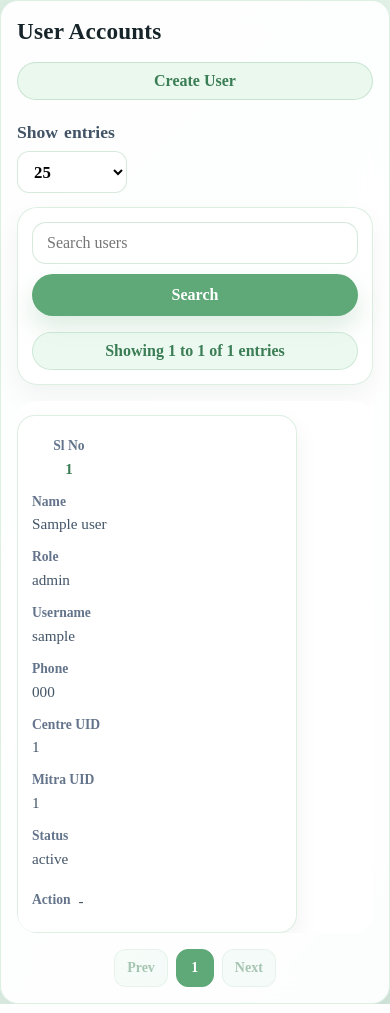
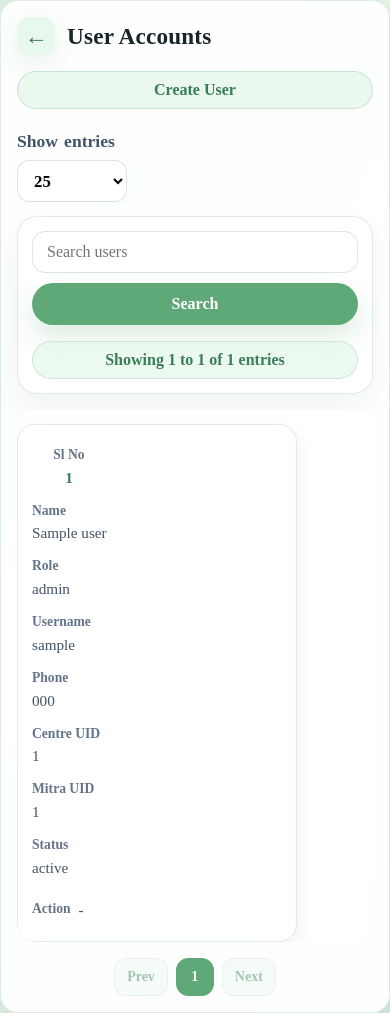
Before and after one commit to rahulbaruah098/Unnat-Farm, a Flask app: template app/templates/admin/user_list.html in a window 390 px wide. Run offline with Flask 3, Linux system fonts and the light colour scheme; the template is opened without the code that fills it: most values are stand-ins (such as "Sample title", 1, 10 or a date in 2020).

Commit message:
updated after hosting

```diff
--- a/app/templates/admin/user_list.html
+++ b/app/templates/admin/user_list.html
@@ -30,6 +30,37 @@
         line-height:1.25;
         letter-spacing:.2px;
     }
+
+    .title-left{
+    display:flex;
+    align-items:center;
+    gap:12px;
+    min-width:0;
+}
+
+.back-btn{
+    display:none;
+    width:42px;
+    height:42px;
+    border:none;
+    border-radius:14px;
+    align-items:center;
+    justify-content:center;
+    background:rgba(228,247,234,.82);
+    color:#3B7D55;
+    font-size:1.65rem;
+    font-weight:700;
+    cursor:pointer;
+    box-shadow:0 8px 20px rgba(95,168,120,.12);
+    transition:all .2s ease;
+    flex:0 0 auto;
+}
+
+.back-btn:hover{
+    background:#5FA878;
+    color:#fff;
+    transform:translateX(-2px);
+}
 
     .btn-link,
     .danger-btn{
@@ -300,7 +331,9 @@
             padding:20px;
             border-radius:22px;
         }
-
+.back-btn{
+    display:inline-flex;
+}
         .table-tools{
             align-items:stretch;
             flex-direction:column;
@@ -336,8 +369,19 @@
         }
 
         .title-row{
-            align-items:stretch;
-        }
+    align-items:center;
+}
+
+.title-left{
+    width:100%;
+}
+
+.back-btn{
+    width:38px;
+    height:38px;
+    border-radius:12px;
+    font-size:1.45rem;
+}
 
         .pagination-size{
             justify-content:space-between;
@@ -482,7 +526,11 @@
 
 <div class="page-card">
     <div class="title-row">
-        <h2>User Accounts</h2>
+        <div class="title-left">
+            <button type="button" class="back-btn" onclick="history.back()" aria-label="Back">←</button>
+            <h2>User Accounts</h2>
+        </div>
+
         <a class="btn-link" href="{{ url_for('admin.create_user_view') }}">Create User</a>
     </div>
 
```
Also changed, not shown: app/templates/auth/role_login.html (+79 -9 lines), app/templates/modules/profile.html (+61 -1 lines).
